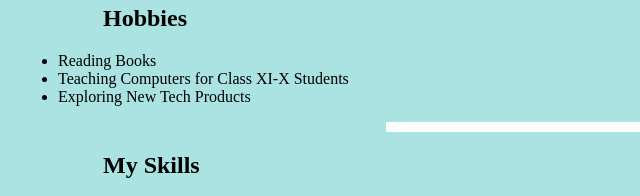
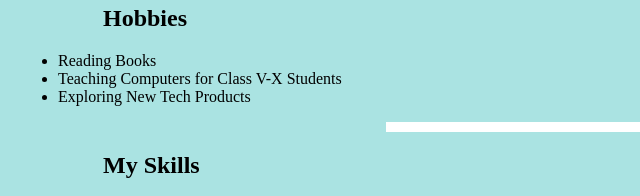
Before and after one commit to bunnynandiraju/Resume-One, a plain HTML site: page index.html in a window 1280 px wide. Shown: the part 311-507 px from the top of the page, 8-648 px from the left. Drawn offline with Linux system fonts and the light colour scheme.

Commit message:
Update index.html

```diff
--- a/index.html
+++ b/index.html
@@ -23,7 +23,7 @@
     <h2>Hobbies</h2>
     <ul>
         <li>Reading Books</li>
-        <li>Teaching Computers for Class XI-X Students</li>
+        <li>Teaching Computers for Class V-X Students</li>
         <li>Exploring New Tech Products</li>
     </ul>
     <hr>
```
